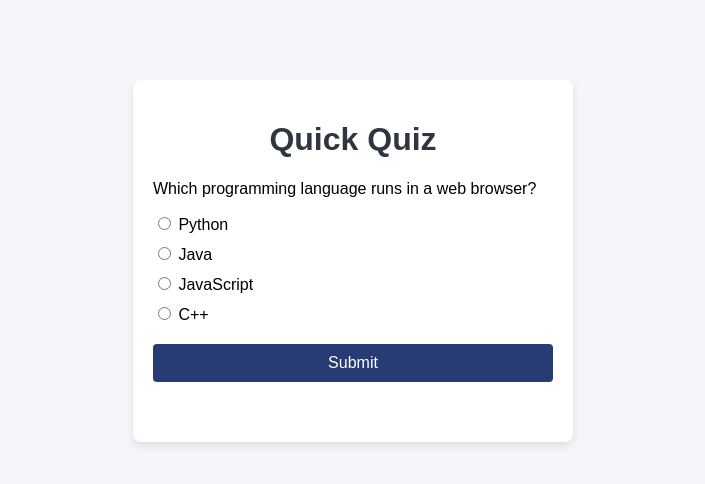
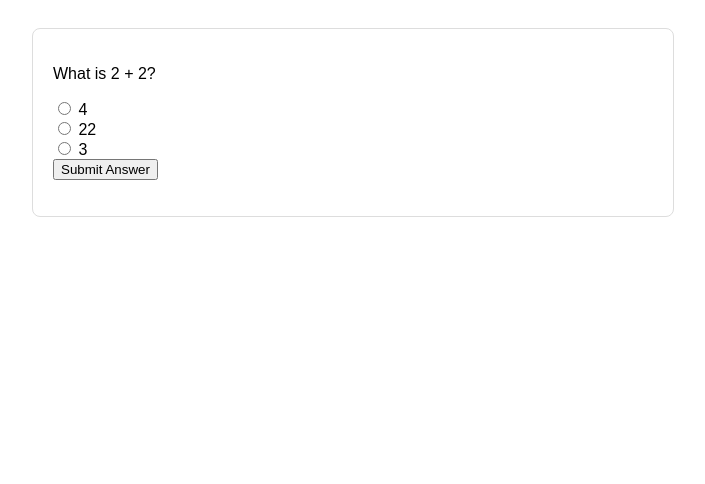
Before and after one commit to KSelete/ALX_Simple_Quiz, a plain HTML site: page index.html in a window 1280 px wide. Shown: the whole page, without its empty margins (287-992 px from the left). Drawn offline with Linux system fonts and the light colour scheme.

Commit message:
ALX_Simple_Quiz

```diff
--- a/index.html
+++ b/index.html
@@ -1,34 +1,27 @@
 <!DOCTYPE html>
 <html lang="en">
 <head>
-    <meta charset="UTF-8">
-    <meta name="viewport" content="width=device-width, initial-scale=1.0">
+    <meta charset="UTF-8" />
+    <meta name="viewport" content="width=device-width, initial-scale=1.0" />
     <title>Simple Quiz</title>
-    <link rel="stylesheet" href="styles.css">
+    <link rel="stylesheet" href="styles.css" />
 </head>
 <body>
-    <div class="quiz-container">
-        <h1>Quick Quiz</h1>
-        <p>Which programming language runs in a web browser?</p>
+    <div id="quiz-container">
+        <p id="quiz-question">What is 2 + 2?</p>
+        <div>
+            <input type="radio" id="choice1" name="quiz" value="4">
+            <label for="choice1">4</label><br>
 
-        <form id="quiz-form">
-            <label>
-                <input type="radio" name="answer" value="Python"> Python
-            </label>
-            <label>
-                <input type="radio" name="answer" value="Java"> Java
-            </label>
-            <label>
-                <input type="radio" name="answer" value="JavaScript"> JavaScript
-            </label>
-            <label>
-                <input type="radio" name="answer" value="C++"> C++
-            </label>
+            <input type="radio" id="choice2" name="quiz" value="22">
+            <label for="choice2">22</label><br>
 
-            <button type="button" id="submit-answer">Submit</button>
-        </form>
+            <input type="radio" id="choice3" name="quiz" value="3">
+            <label for="choice3">3</label>
+        </div>
 
-        <div id="feedback"></div>
+        <button id="submit-answer">Submit Answer</button>
+        <p id="feedback"></p>
     </div>
 
     <script src="quiz.js"></script>
--- a/quiz.js
+++ b/quiz.js
@@ -1,12 +1,27 @@
 function checkAnswer() {
-    const answer = document.getElementById("answer").value.trim().toLowerCase();
-    const result = document.getElementById("result");
+    const correctAnswer = "4";
 
-    if (answer === "hypertext markup language") {
-        result.textContent = "Correct! 🎉";
-        result.style.color = "green";
+    // Retrieve the user's selected answer (exact selector required by grader)
+    const selectedOption = document.querySelector('input[name="quiz"]:checked');
+
+    const feedback = document.getElementById("feedback");
+
+    if (selectedOption) {
+        const userAnswer = selectedOption.value;
+
+        // Compare user's answer with the correct answer
+        if (userAnswer === correctAnswer) {
+            feedback.textContent = "Correct! Well done.";
+            feedback.style.color = "green";
+        } else {
+            feedback.textContent = "That's incorrect. Try again!";
+            feedback.style.color = "red";
+        }
     } else {
-        result.textContent = "Incorrect, try again.";
-        result.style.color = "red";
+        // No option selected
+        alert("Please select an answer before submitting.");
     }
 }
+
+// Add an event listener to the "Submit Answer" button
+document.getElementById("submit-answer").addEventListener("click", checkAnswer);
--- a/styles.css
+++ b/styles.css
@@ -1,60 +1,16 @@
 body {
     font-family: Arial, sans-serif;
-    background-color: #f5f6fa;
-    margin: 0;
-    padding: 0;
+    padding: 20px;
 }
 
-.quiz-container {
-    background: white;
-    max-width: 400px;
-    margin: 80px auto;
+#quiz-container {
+    max-width: 600px;
+    margin: auto;
     padding: 20px;
+    border: 1px solid #ddd;
     border-radius: 8px;
-    box-shadow: 0 4px 8px rgba(0, 0, 0, 0.1);
 }
-
-h1 {
-    text-align: center;
-    color: #2f3640;
+#feedback {
+    margin-top: 16px;
+    font-weight: bold;
 }
-
-label {
-    display: block;
-    margin: 10px 0;
-    cursor: pointer;
-}
-
-button {
-    display: block;
-    margin-top: 20px;
-    width: 100%;
-    padding: 10px;
-    background: #273c75;
-    color: white;
-    border: none;
-    border-radius: 4px;
-    font-size: 16px;
-    cursor: pointer;
-}
-
-button:hover {
-    background: #40739e;
-}
-
-#feedback {
-    margin-top: 20px;
-    padding: 10px;
-    font-weight: bold;
-    border-radius: 4px;
-}
-
-.correct {
-    color: #2ecc71;
-    background-color: #eafaf1;
-}
-
-.incorrect {
-    color: #e74c3c;
-    background-color: #fdecea;
-}
```
